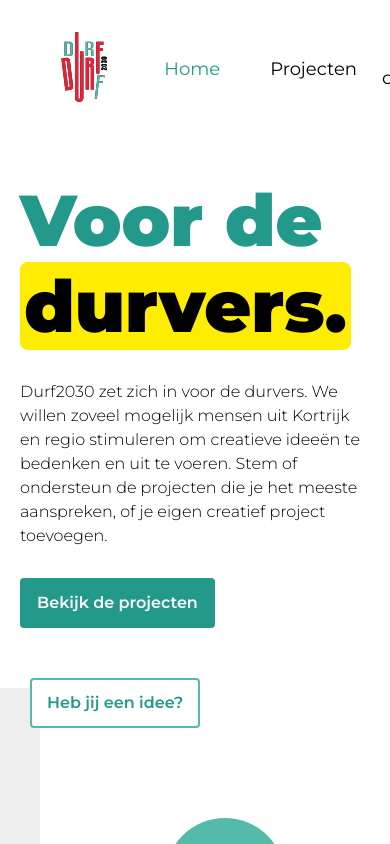
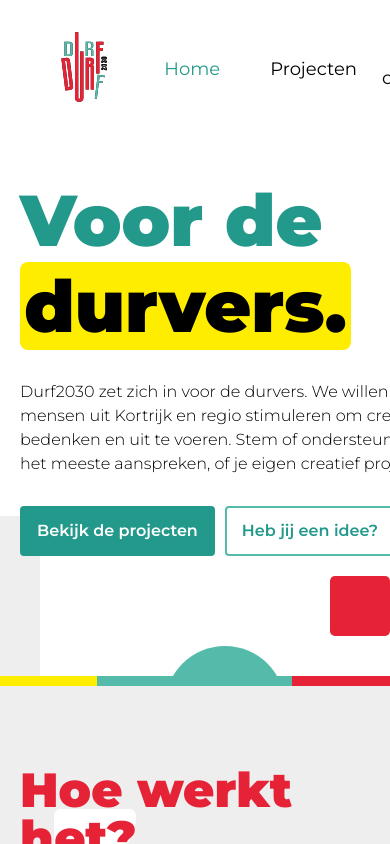
Before and after one commit to SgtBlade/BAP, a React (Create React App) app: page / in a window 390 px wide. Built offline with nearby package versions, Linux system fonts and the light colour scheme; no server answers; the database is empty; what quill-image-compress would draw is missing.

Commit message:
home responsive styling css

```diff
--- a/src/pages/Home/home.module.css
+++ b/src/pages/Home/home.module.css
@@ -70,7 +70,7 @@
   padding: 2rem;
   width: 100%;
   flex: 1;
-  min-width: 50rem;
+  min-width: 45rem;
   max-width: 50%;
   position: relative;
 }
@@ -144,6 +144,7 @@
 }
 
 .howTitle {
+  padding-left: 1rem;
   margin-top: 8rem;
   font-weight: var(--weightBlack);
   font-size: var(--fontUltra);
@@ -165,6 +166,8 @@
   display: flex;
   flex-wrap: wrap;
   margin: 6rem 0;
+  padding-left: 1rem;
+  padding-right: 1rem;
 }
 
 .howSection {
@@ -183,7 +186,7 @@
 
 .howSectionTextContainer {
   border-radius: 1rem;
-  padding: 3rem 1rem 3rem 2rem;
+  padding: 3rem 1.5rem 3rem 1.5rem;
   transition: background-color 0.3s ease-in-out, color 0.3s ease-in-out;
 }
 
@@ -208,6 +211,7 @@
   margin-top: 6rem;
   margin-bottom: 4rem;
   position: relative;
+  padding: 1rem;
 }
 
 .pillarsHeader {
@@ -323,6 +327,7 @@
 }
 
 .callToAction::before {
+  max-height: 100rem;
   content: "";
   width: 35vw;
   height: 35vw;
@@ -352,3 +357,79 @@
   line-height: 1.4;
   max-width: 50ch;
 }
+
+@media only screen and (max-width: 1036px) {
+  .introTextContainer {
+    flex: none;
+    min-width: auto;
+    margin: 0 auto;
+  }
+
+  .introProjectCard {
+    margin: 0 auto;
+  }
+}
+
+@media only screen and (max-width: 850px) {
+  .how,
+  .highlights,
+  .pillars {
+    padding: 1rem;
+  }
+
+  .howSections {
+    flex-flow: row wrap;
+  }
+  .howSection {
+    min-width: 25rem;
+    margin-bottom: 3rem;
+  }
+
+  .pillars {
+    margin-top: 0.5rem;
+    flex-flow: column;
+  }
+
+  .pillarsHeader {
+    margin-bottom: 2rem;
+  }
+
+  .callToAction {
+    padding: 1rem;
+    flex-flow: column-reverse;
+    align-items: center;
+  }
+
+  .callToAction::before {
+    border-width: 4rem;
+  }
+
+  .highlightsCards {
+    grid-template-columns: 1fr;
+  }
+}
+
+@media only screen and (max-width: 600px) {
+  .pillarsSections {
+    flex: 1;
+    display: grid;
+    grid-template-columns: 1fr;
+    grid-template-rows: 1fr;
+    grid-gap: 2rem 2rem;
+  }
+
+  .howTitleHighlight {
+    padding: 0;
+  }
+
+  .callToAction::before {
+    border-width: 4rem;
+    width: 30rem;
+    height: 30rem;
+    left: -8rem;
+  }
+
+  .introProjectCard {
+    min-width: 100%;
+  }
+}
```
